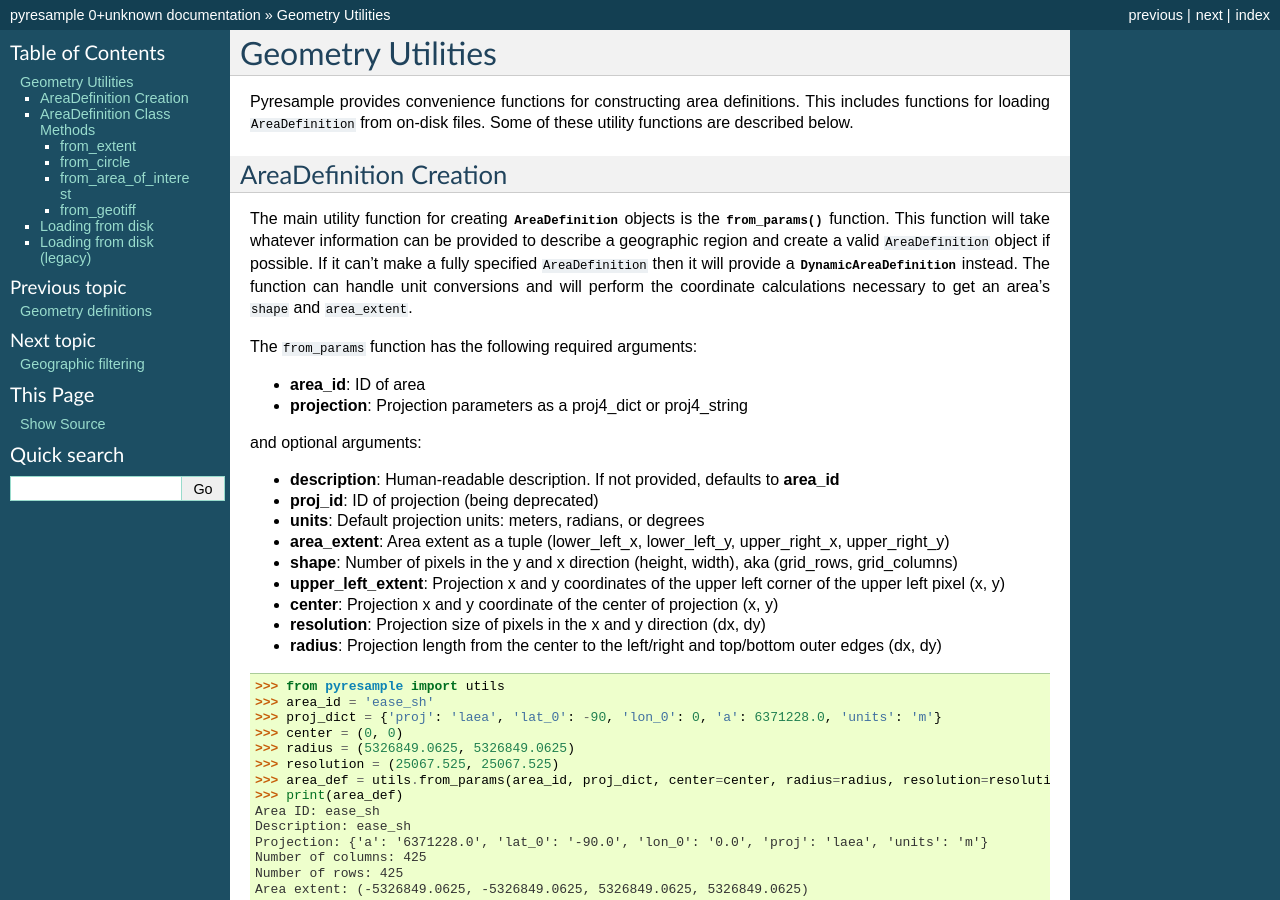
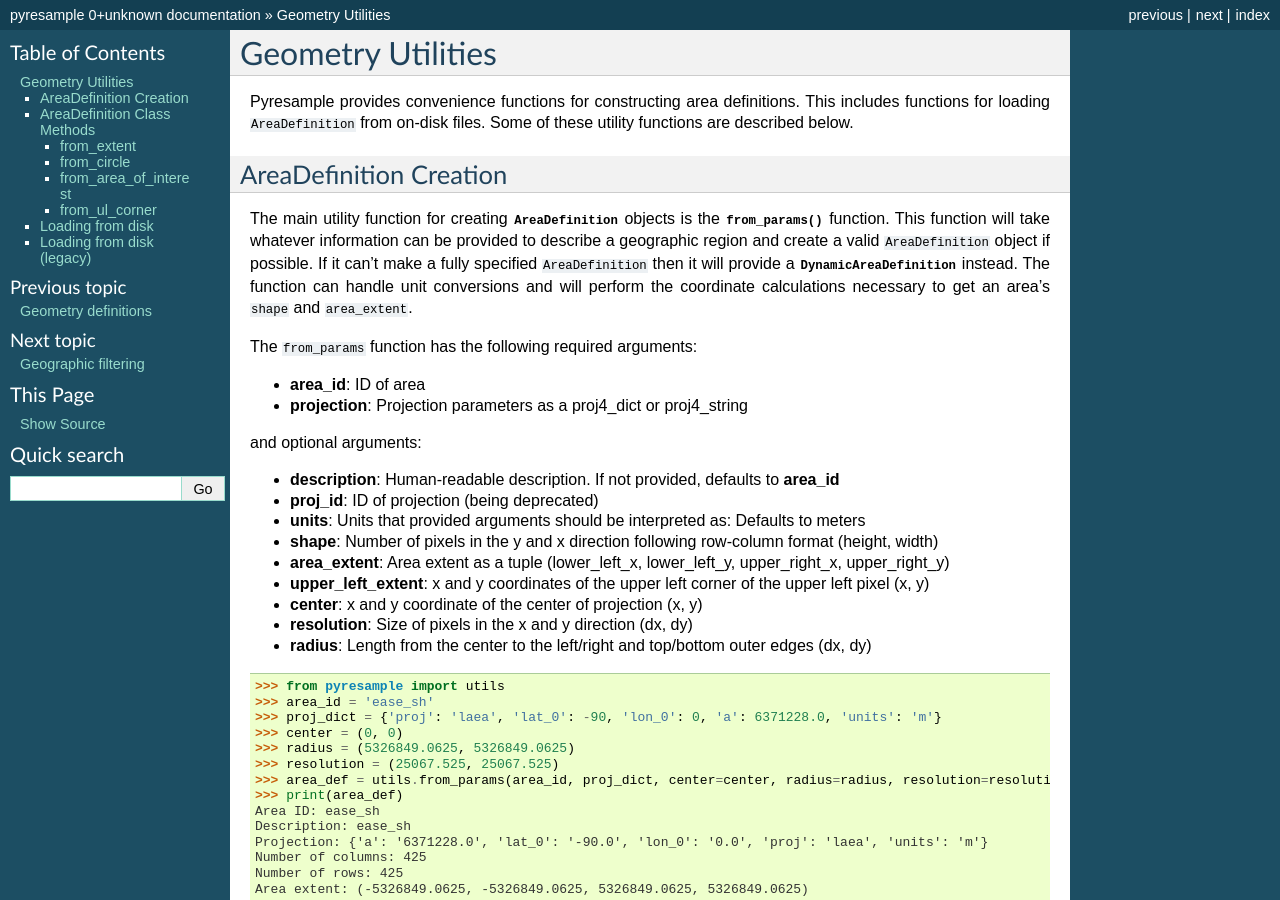
Before and after one commit to pytroll/pyresample, a Sphinx documentation site: the page built from docs/source/geometry_utils.rst, in a window 1280 px wide and 900 px high. Built offline with Sphinx 7.4.7, drawn with Linux system fonts in a browser that asks for light colours; some of the changed text lies outside the part shown.

Commit message:
Update docs and wording

```diff
--- a/docs/source/geometry_utils.rst
+++ b/docs/source/geometry_utils.rst
@@ -28,13 +28,13 @@
 
 * **description**: Human-readable description. If not provided, defaults to **area_id**
 * **proj_id**: ID of projection (being deprecated)
-* **units**: Default projection units: meters, radians, or degrees
+* **units**: Units that provided arguments should be interpreted as: Defaults to meters
+* **shape**: Number of pixels in the y and x direction following row-column format (height, width)
 * **area_extent**: Area extent as a tuple (lower_left_x, lower_left_y, upper_right_x, upper_right_y)
-* **shape**: Number of pixels in the y and x direction (height, width), aka (grid_rows, grid_columns)
-* **upper_left_extent**: Projection x and y coordinates of the upper left corner of the upper left pixel (x, y)
-* **center**: Projection x and y coordinate of the center of projection (x, y)
-* **resolution**: Projection size of pixels in the x and y direction (dx, dy)
-* **radius**: Projection length from the center to the left/right and top/bottom outer edges (dx, dy)
+* **upper_left_extent**: x and y coordinates of the upper left corner of the upper left pixel (x, y)
+* **center**: x and y coordinate of the center of projection (x, y)
+* **resolution**: Size of pixels in the x and y direction (dx, dy)
+* **radius**: Length from the center to the left/right and top/bottom outer edges (dx, dy)
 
 .. doctest::
 
@@ -120,7 +120,7 @@
 from_extent
 ***********
 
-:func:`~pyresample.geometry.AreaDefinition.from_extent`:
+:func:`~pyresample.geometry.AreaDefinition.from_extent`
 
 .. doctest::
 
@@ -130,7 +130,7 @@
  >>> proj_string = '+proj=laea +lat_0=-90 +lon_0=0 +a=6371228.0 +units=m'
  >>> area_extent = (-5326849.0625, -5326849.0625, 5326849.0625, 5326849.0625)
  >>> shape = (425, 425)
- >>> area_def = AreaDefinition.from_extent(area_id, proj_string, area_extent, shape)
+ >>> area_def = AreaDefinition.from_extent(area_id, proj_string, shape, area_extent)
  >>> print(area_def)
  Area ID: ease_sh
  Description: ease_sh
@@ -177,7 +177,7 @@
 
 .. doctest::
 
- >>> area_def = AreaDefinition.from_area_of_interest(area_id, proj_dict, center, resolution, shape)
+ >>> area_def = AreaDefinition.from_area_of_interest(area_id, proj_dict, shape, center, resolution)
  >>> print(area_def)
  Area ID: ease_sh
  Description: ease_sh
@@ -186,13 +186,13 @@
  Number of rows: 425
  Area extent: (-5326849.0625, -5326849.0625, 5326849.0625, 5326849.0625)
 
-from_geotiff
-************
+from_ul_corner
+**************
 
-:func:`~pyresample.geometry.AreaDefinition.from_geotiff`
+:func:`~pyresample.geometry.AreaDefinition.from_ul_corner`
 
  >>> upper_left_extent = (-5326849.0625, 5326849.0625)
- >>> area_def = AreaDefinition.from_geotiff(area_id, proj_string, upper_left_extent, resolution, shape)
+ >>> area_def = AreaDefinition.from_ul_corner(area_id, proj_string, shape, upper_left_extent, resolution)
  >>> print(area_def)
  Area ID: ease_sh
  Description: ease_sh
```
Also changed, not shown: 3 other files.
